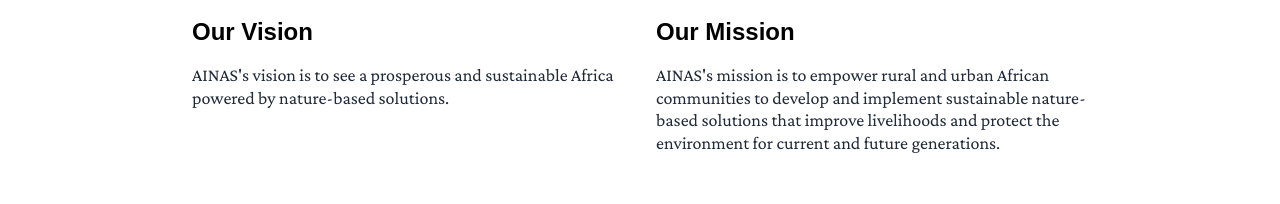
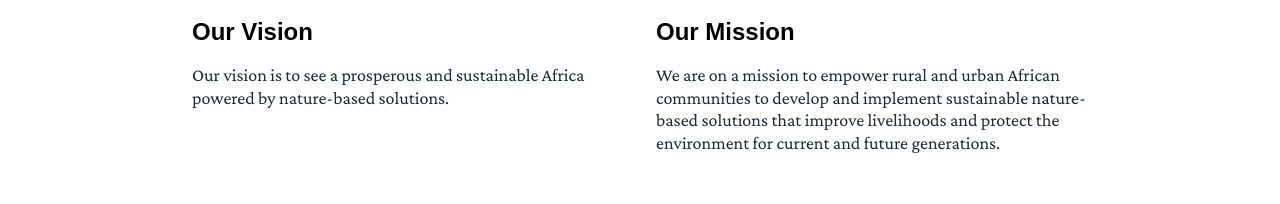
Before and after one commit to esmond-adjei/ainas, a Next.js app: page /about in a window 1280 px wide. Shown: the part 468-672 px from the top of the page. Built offline with nearby package versions, Linux system fonts and the light colour scheme.

Commit message:
udpated metdata info

```diff
--- a/app/(static)/about/page.tsx
+++ b/app/(static)/about/page.tsx
@@ -20,7 +20,7 @@
 export const metadata: Metadata = {
   title: 'About AINAS | Our Mission, Vision, and Values',
   description:
-    'Learn about the African Initiative for Nature-Based Solutions (AINAS). Discover our mission to empower African communities, our vision for a sustainable Africa, and the core values that drive our work in nature-based solutions.',
+    'We is an NGO dedicated to promoting sustainable development of Africa through the implementation and advocacy of nature-based solutions (NBS).',
   keywords: [
     'AINAS',
     'About AINAS',
@@ -149,14 +149,14 @@
             <Globe className={STYLES.icon} />
             <h2 className={STYLES.heading}>Our Vision</h2>
             <p className={STYLES.text}>
-              AINAS's vision is to see a prosperous and sustainable Africa powered by nature-based solutions.
+              Our vision is to see a prosperous and sustainable Africa powered by nature-based solutions.
             </p>
           </div>
           <div>
             <Target className={STYLES.icon} />
             <h2 className={STYLES.heading}>Our Mission</h2>
             <p className={STYLES.text}>
-              AINAS's mission is to empower rural and urban African communities to develop and implement
+              We are on a mission to empower rural and urban African communities to develop and implement
               sustainable nature-based solutions that improve livelihoods and protect
               the environment for current and future generations.
             </p>
--- a/app/(static)/page.tsx
+++ b/app/(static)/page.tsx
@@ -48,7 +48,7 @@
     title: 'AINAS | African Initiative for Nature-Based Solutions',
     description:
       'AINAS: Driving sustainable change in Africa through nature-based solutions. Learn how we empower communities and restore ecosystems.',
-    images: ['/images/hero-bg.webp', '/images/visual-impact.webp'],
+    images: ['/images/hero-bg.webp'],
   },
 };
 
--- a/app/team/[name]/page.tsx
+++ b/app/team/[name]/page.tsx
@@ -20,7 +20,7 @@
   }
 
   const pageTitle = `${member.name} | Team | AINAS`;
-  const pageDescription = member.bio || `Learn more about ${member.name}, ${member.title} at AINAS.`;
+  const pageDescription = member.bio || `${member.name}, ${member.title} at AINAS.`;
   const pageUrl = `https://www.ainas.org/team/${encodeURIComponent(member.slug || resolvedParams.name)}`;
   const imageUrl = member.imageSrc.startsWith('http') ? member.imageSrc : `https://www.ainas.org${member.imageSrc}`;
 
```
